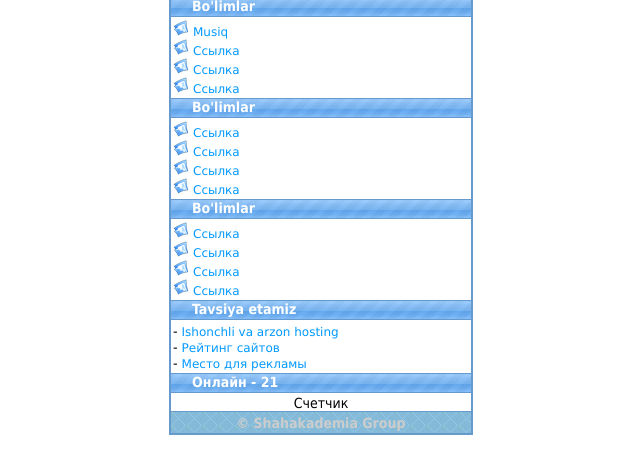
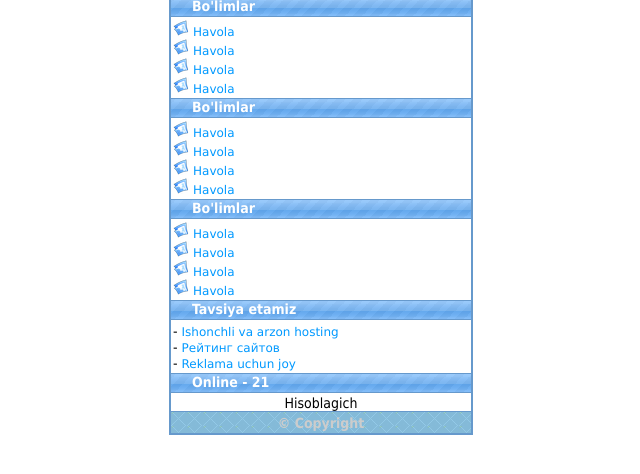
Before and after one commit to uzhost/palbu, a plain HTML site: page index.html in a window 1280 px wide. Shown: the part 70-544 px from the top of the page, without its empty margins (319-959 px from the left). Drawn offline with Linux system fonts and the light colour scheme.

Commit message:
Update index.html

```diff
--- a/index.html
+++ b/index.html
@@ -3,41 +3,44 @@
 <head>
 <meta http-equiv="Content-Type" content="text/html; charset=utf-8" />
 <link rel="stylesheet" href="style.css" type="text/css" />
-<title>Test.uz :: Bosh sahifa</title></head><body>
+<title>Test.uz :: Bosh sahifa</title>
+</head>
+<body>
 <div class="head">
-<img src="img/logo.gif" alt=""/><br/>
+    <img src="img/logo.gif" alt=""/>
+    <br/>
 </div>
 <div class="title">Bo'limlar<br/></div>
 <div class="main">
-<img src="img/icon.png" alt=""/> <a href="/">Musiq</a><br/>
-<img src="img/icon.png" alt=""/> <a href="/">Ссылка</a><br/>
-<img src="img/icon.png" alt=""/> <a href="/">Ссылка</a><br/>
-<img src="img/icon.png" alt=""/> <a href="/">Ссылка</a><br/>
+    <img src="img/icon.png" alt=""/> <a href="/">Havola</a><br/>
+    <img src="img/icon.png" alt=""/> <a href="/">Havola</a><br/>
+    <img src="img/icon.png" alt=""/> <a href="/">Havola</a><br/>
+    <img src="img/icon.png" alt=""/> <a href="/">Havola</a><br/>
 </div>
 <div class="title">Bo'limlar<br/></div>
 <div class="main">
-<img src="img/icon.png" alt=""/> <a href="/">Ссылка</a><br/>
-<img src="img/icon.png" alt=""/> <a href="/">Ссылка</a><br/>
-<img src="img/icon.png" alt=""/> <a href="/">Ссылка</a><br/>
-<img src="img/icon.png" alt=""/> <a href="/">Ссылка</a><br/>
+    <img src="img/icon.png" alt=""/> <a href="/">Havola</a><br/>
+    <img src="img/icon.png" alt=""/> <a href="/">Havola</a><br/>
+    <img src="img/icon.png" alt=""/> <a href="/">Havola</a><br/>
+    <img src="img/icon.png" alt=""/> <a href="/">Havola</a><br/>
 </div>
 <div class="title">Bo'limlar<br/></div>
 <div class="main">
-<img src="img/icon.png" alt=""/> <a href="/">Ссылка</a><br/>
-<img src="img/icon.png" alt=""/> <a href="/">Ссылка</a><br/>
-<img src="img/icon.png" alt=""/> <a href="/">Ссылка</a><br/>
-<img src="img/icon.png" alt=""/> <a href="/">Ссылка</a><br/>
+    <img src="img/icon.png" alt=""/> <a href="/">Havola</a><br/>
+    <img src="img/icon.png" alt=""/> <a href="/">Havola</a><br/>
+    <img src="img/icon.png" alt=""/> <a href="/">Havola</a><br/>
+    <img src="img/icon.png" alt=""/> <a href="/">Havola</a><br/>
 </div>
 <div class="title">Tavsiya etamiz<br/></div>
 <div class="main">
-- <a href="https://uzhost.net/" alt="Domenlar arzon narxda">Ishonchli va arzon hosting</a><br/>
-- <a href="https://waplog.top/" alt="Saytlar reytingi">Рейтинг сайтов</a><br/>
-- <a href="/">Место для рекламы</a><br/>
+    - <a href="https://uzhost.net/" alt="Hamyonbop narxda hosting va domenlar">Ishonchli va arzon hosting</a><br/>
+    - <a href="https://waplog.top/" alt="Saytlar reytingi">Рейтинг сайтов</a><br/>
+    - <a href="/">Reklama uchun joy</a><br/>
 </div>
-<div class="title">Онлайн - 21<br/></div>
+<div class="title">Online - 21<br/></div>
 <div class="end">
-Счетчик<br/>
+    Hisoblagich<br/>
 </div>
-<div class="foot">© Shahakademia Group</div>
+<div class="foot">© Copyright</div>
 </body>
 </html>
```
